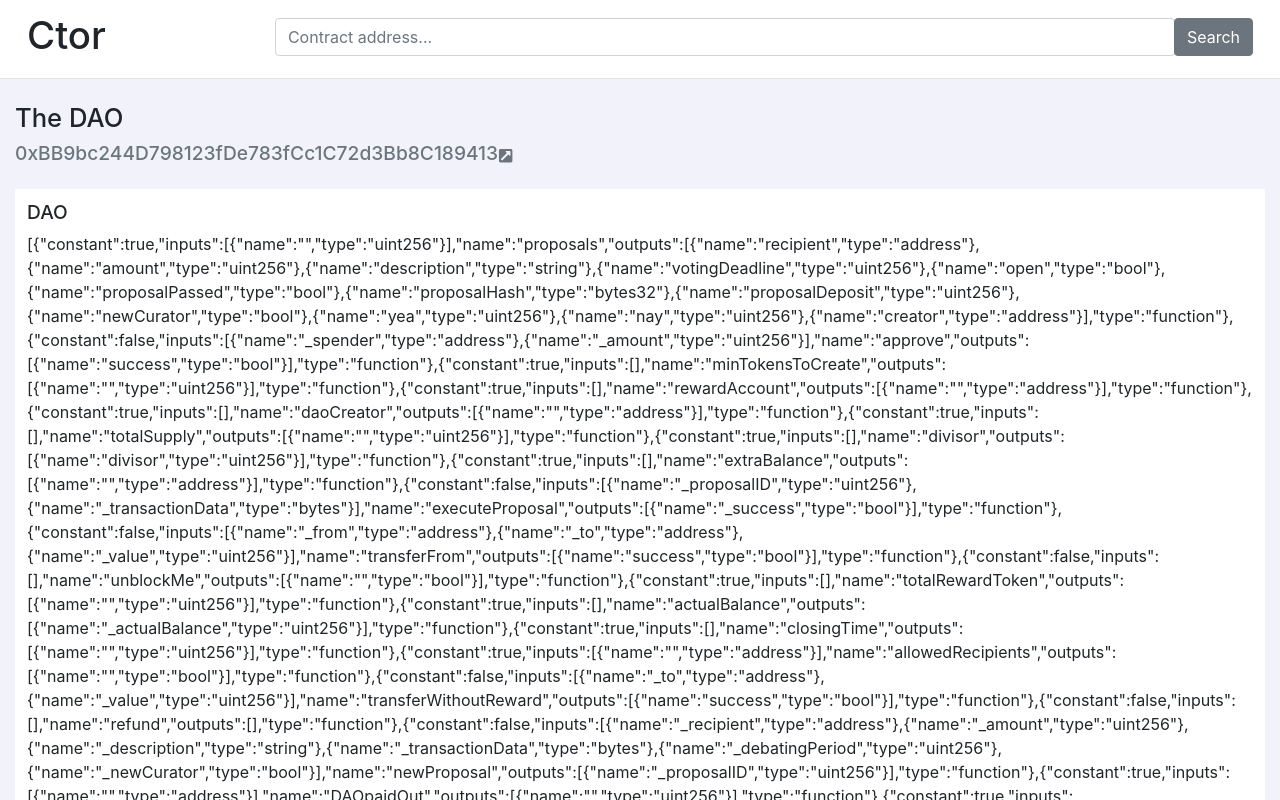
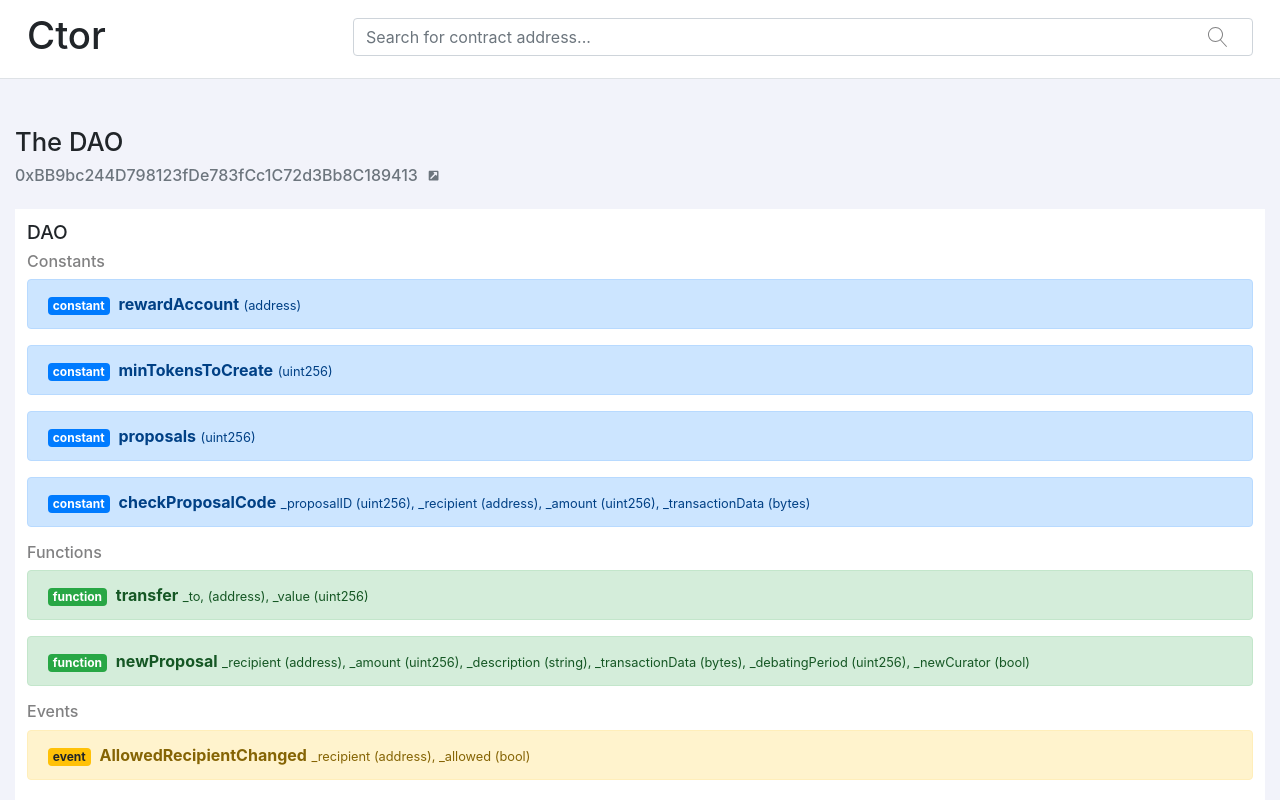
Before and after one commit to wslyvh/ctor, a React (Create React App) app: page /contract/1 in a window 1280 px wide. Shown: the top 800 px of the page. Built offline with nearby package versions, Linux system fonts and the light colour scheme.

Commit message:
contract definition

```diff
--- a/src/components/Header.tsx
+++ b/src/components/Header.tsx
@@ -14,8 +14,15 @@
                         <div className="col">
                             <div className="float-right">
                                 <div className="searchBox form-inline">
-                                    <input type="text" className="form-control search" id="search" placeholder="Contract address..." aria-label="Address" aria-describedBy="button-search" required />
-                                    <div className="input-group-append">
+                                    <input type="text" className="form-control search" id="search" placeholder="Search for contract address..." aria-label="Address" aria-describedBy="button-search" required />
+
+                                    <div className="icon-wrap">
+                                        <svg version="1.1" xmlBase="http://www.w3.org/2000/svg" xmlnsXlink="http://www.w3.org/1999/xlink" width="20" height="20" viewBox="0 0 20 20">
+                                            <path d="M18.869 19.162l-5.943-6.484c1.339-1.401 2.075-3.233 2.075-5.178 0-2.003-0.78-3.887-2.197-5.303s-3.3-2.197-5.303-2.197-3.887 0.78-5.303 2.197-2.197 3.3-2.197 5.303 0.78 3.887 2.197 5.303 3.3 2.197 5.303 2.197c1.726 0 3.362-0.579 4.688-1.645l5.943 6.483c0.099 0.108 0.233 0.162 0.369 0.162 0.121 0 0.242-0.043 0.338-0.131 0.204-0.187 0.217-0.503 0.031-0.706zM1 7.5c0-3.584 2.916-6.5 6.5-6.5s6.5 2.916 6.5 6.5-2.916 6.5-6.5 6.5-6.5-2.916-6.5-6.5z"></path>
+                                        </svg>
+                                    </div>
+
+                                    <div className="input-group-append" hidden>
                                         <button className="btn btn-secondary" type="button" id="button-search">Search</button>
                                     </div>
                                 </div>
@@ -23,7 +30,7 @@
                         </div>
                     </div>
                 </div>
-            </header>
+            </header >
         );
     }
 }
--- a/src/components/contract/Definition.tsx
+++ b/src/components/contract/Definition.tsx
@@ -11,6 +11,41 @@
             <div className="panel">
                 <h3>{daoContract.result[0].ContractName}</h3>
                 <div>
+                    <h4>Constants</h4>
+                    <div className="alert alert-primary" role="alert">
+                        <span className="badge badge-primary">constant</span> &nbsp;
+                        <strong>rewardAccount</strong> <small>(address)</small>
+                    </div>
+                    <div className="alert alert-primary" role="alert">
+                        <span className="badge badge-primary">constant</span> &nbsp;
+                        <strong>minTokensToCreate</strong> <small>(uint256)</small>
+                    </div>
+                    <div className="alert alert-primary" role="alert">
+                        <span className="badge badge-primary">constant</span> &nbsp;
+                        <strong>proposals</strong> <small>(uint256)</small>
+                    </div>
+                    <div className="alert alert-primary" role="alert">
+                        <span className="badge badge-primary">constant</span> &nbsp;
+                        <strong>checkProposalCode</strong> <small>_proposalID (uint256), _recipient (address), _amount (uint256), _transactionData (bytes)</small>
+                    </div>
+
+                    <h4>Functions</h4>
+                    <div className="alert alert-success" role="alert">
+                        <span className="badge badge-success">function</span> &nbsp;
+                        <strong>transfer</strong> <small>_to, (address), _value (uint256)</small>
+                    </div>
+                    <div className="alert alert-success" role="alert">
+                        <span className="badge badge-success">function</span> &nbsp;
+                        <strong>newProposal</strong> <small>_recipient (address), _amount (uint256), _description (string), _transactionData (bytes), _debatingPeriod (uint256), _newCurator (bool)</small>
+                    </div>
+
+                    <h4>Events</h4>
+                    <div className="alert alert-warning" role="alert">
+                        <span className="badge badge-warning">event</span> &nbsp;
+                        <strong>AllowedRecipientChanged</strong> <small>_recipient (address), _allowed (bool)</small>
+                    </div>
+                </div>
+                <div hidden>
                     {daoContract.result[0].ABI}
                 </div>
             </div>
--- a/src/components/contract/Summary.tsx
+++ b/src/components/contract/Summary.tsx
@@ -5,7 +5,7 @@
     public render() {
         return (
 
-            <div>
+            <div className="contract-summary">
                 <h2>The DAO</h2>
                 <h3 className="text-muted">0xBB9bc244D798123fDe783fCc1C72d3Bb8C189413
                     <small><a href="https://etherscan.io/address/0xBB9bc244D798123fDe783fCc1C72d3Bb8C189413" className="text-secondary" target="_blank"><FaExternalLinkSquareAlt /></a></small>
--- a/src/styles/custom.scss
+++ b/src/styles/custom.scss
@@ -18,6 +18,7 @@
 
 h4 {
     font-size: 1.0em;
+    color: #818182;
 }
 
 .container {
@@ -28,7 +29,7 @@
     background: #fff;
     border-bottom: 1px solid #dee2e6!important;
     padding: 12px;
-    margin-bottom: 24px;
+    margin-bottom: 48px;
 }
 
 .searchBox {
@@ -39,8 +40,34 @@
     min-width: 900px;
 }
 
+.icon-wrap {
+    position: absolute;
+    right: 0;
+    display: -ms-flexbox;
+    display: flex;
+    -ms-flex-align: center;
+    align-items: center;
+    width: 60px;
+    height: 100%;
+}
+
+.icon-wrap path {
+    fill: #818182 !important;
+}
+
 .panel {
     background: #fff;
     margin: 24px 0;
     padding: 12px;
 }
+
+.contract-summary h3 {
+    font-size: 1.0em;
+}
+
+.contract-summary small {
+    position: relative;
+    font-size: 0.7em;
+    top: -2px;
+    margin-left: 10px;
+}
```
